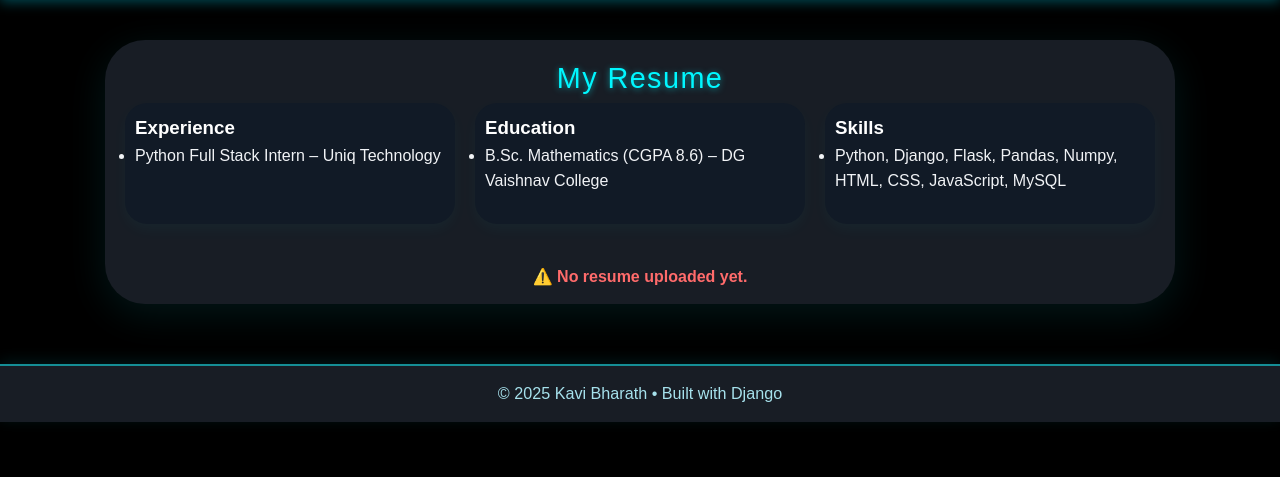
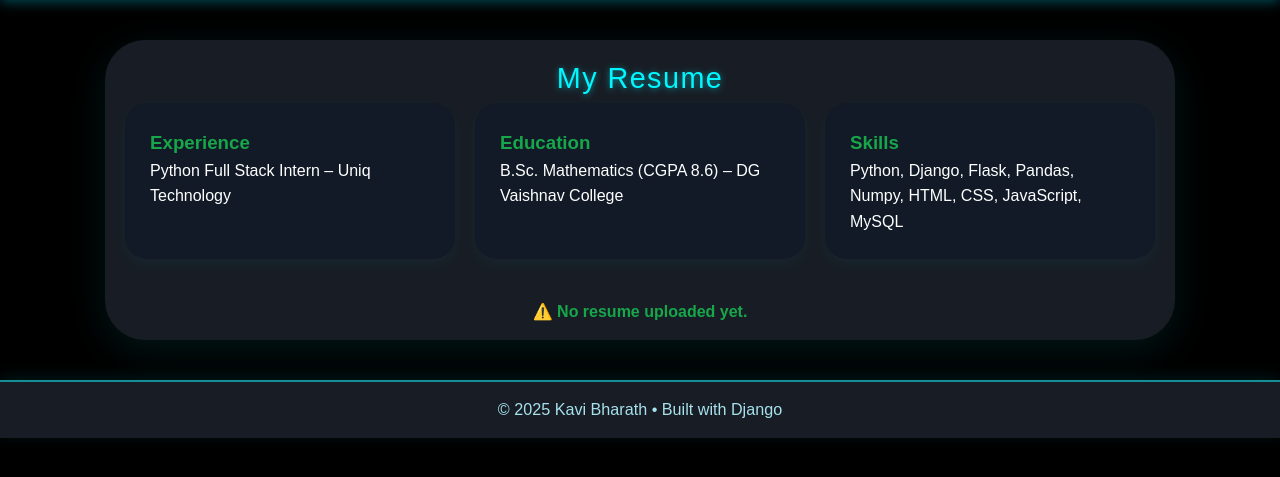
Before and after one commit to Kavi-Bharath18/Portfolio, a Django app: template portfolio/templates/portfolio/resume.html in a window 1280 px wide. Shown: the part 72-549 px from the top of the page. Run offline with Django 5.2, Linux system fonts and the light colour scheme; the template is opened without the code that fills it, so the values that code supplies are empty.

Commit message:
final all html and css changes

```diff
--- a/portfolio/templates/portfolio/resume.html
+++ b/portfolio/templates/portfolio/resume.html
@@ -6,15 +6,15 @@
   <div class="resume-grid">
     <div class="resume-card">
       <h3>Experience</h3>
-      <ul><li>Python Full Stack Intern – Uniq Technology</li></ul>
+      <ul>Python Full Stack Intern – Uniq Technology</ul>
     </div>
     <div class="resume-card">
       <h3>Education</h3>
-      <ul><li>B.Sc. Mathematics (CGPA 8.6) – DG Vaishnav College</li></ul>
+      <ul>B.Sc. Mathematics (CGPA 8.6) – DG Vaishnav College</ul>
     </div>
     <div class="resume-card">
       <h3>Skills</h3>
-      <ul><li>Python, Django, Flask, Pandas, Numpy, HTML, CSS, JavaScript, MySQL</li></ul>
+      <ul>Python, Django, Flask, Pandas, Numpy, HTML, CSS, JavaScript, MySQL</ul>
     </div>
   </div>
   {% if resume %}
--- a/portfolio/templates/portfolio/skills.html
+++ b/portfolio/templates/portfolio/skills.html
@@ -66,5 +66,4 @@
     </div>
   </div>
 </section>
-
 {% endblock %}
--- a/static/css/styles1.css
+++ b/static/css/styles1.css
@@ -917,15 +922,16 @@ body {
   background: #111a26;
   border-radius: 22px;
   box-shadow: 0 6px 15px #13f1fc09;
-  padding: 10px;
+  padding: 25px;
   text-align: left;
   transition: transform 0.3s, box-shadow 0.3s;
-}
+}.resume-card h3 { color:#17a74a; }
+
 .resume-card:hover { transform: translateY(-7px) scale(1.04); box-shadow: 0 18px 40px #20b0b5bf;}
-.resume-card h2 { color:white; margin-bottom: 10px; font-size: 1.8rem;}
+.resume-card h2 { color:#17a74a; margin-bottom: 10px; font-size: 1.8rem;}
 .resume-card ul li { color: #f1f3f6; margin-bottom: 20px; font-size: 1rem;}
 .download-btn { margin-top: 12px;  padding: 40px; box-shadow: #00bcd4;}
-.no-resume { color: #ff6b6b; margin-top: 22px; font-weight: 700; }
+.no-resume { color: #17a74a; margin-top: 22px; font-weight: 700; }
 
 @media (max-width:600px) {
   .resume-grid { grid-template-columns: 1fr; gap: 18px;}
@@ -1115,18 +1121,19 @@ body {
 /* ========== FOOTER ========== */
 .site-footer {
   text-align: center;
-  padding: 15px 0;
+  padding: 5px 0;
   background: #181d25;
   color: #a6e1ec;
   font-size: 1.01rem;
-  margin-top: 60px;
+  margin-top: 20px;
   border-top: 2px solid #13f1fc87;
   box-shadow: 0 -3px 14px #13f1fc19;
 }
-.site-footer p { margin: 0; }
+
+.site-footer p { margin: 10px; }
 
 @media (max-width:700px) {
-  .site-footer { font-size: 0.97rem; }
+  .site-footer { font-size: 0.97rem; margin-top: 170px;}
 }
 
 /* ========== ANIMATIONS ========== */
```
Also changed, not shown: other parts of static/css/styles1.css (+18 -13 lines).
